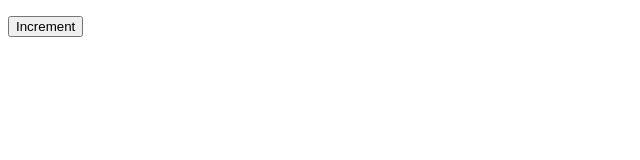
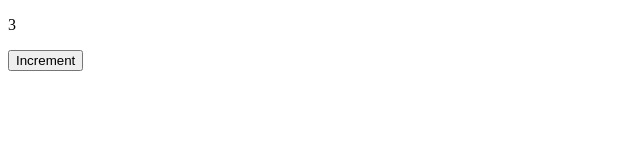
Before and after one commit to acciojob/increment-counter-premareddys, a website: page main.html in a window 1280 px wide. Shown: the whole page, without its empty margins (0-640 px from the left). Drawn offline with Linux system fonts and the light colour scheme.

Commit message:
created a submission

```diff
--- a/main.html
+++ b/main.html
@@ -8,7 +8,7 @@
 
 <body>
 	<!-- the entire body must be written by student -->
-	<p id="counter"></p>
+	<p id="counter">3</p>
 	<button id="incrementBtn">Increment</button>
     <script type="text/javascript" src="./script.js">
 </script>
```
